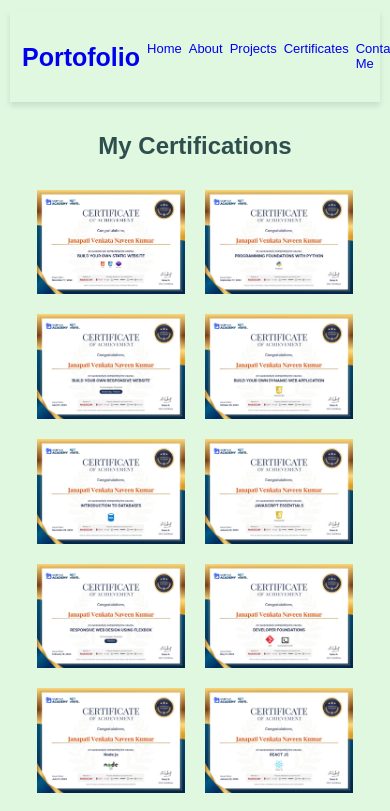
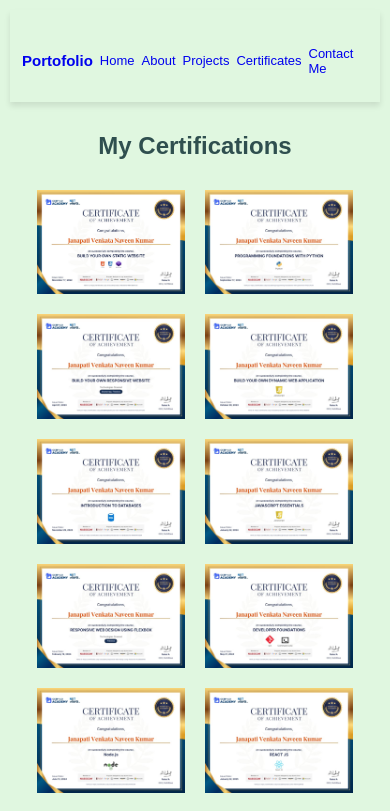
Before and after one commit to Jnaveen1/Portofolio, a React (Create React App) app in the folder myportofolio/: page /certificates in a window 390 px wide. Shown: the top 811 px of the page. Built offline with nearby package versions, Linux system fonts and the light colour scheme.

Commit message:
styling to header

```diff
--- a/myportofolio/src/components/Header/index.css
+++ b/myportofolio/src/components/Header/index.css
@@ -16,6 +16,8 @@
     display: flex;
     flex-direction:row ;
     justify-content: center;
+    align-items: center;
+    margin-top: 10px;
 }
 
 .link{
@@ -29,6 +31,7 @@
 .portfolio-link{
     font-size: 25px;
     text-decoration: none;
+
 }
 
 @media (max-width: 481px) {
@@ -45,6 +48,10 @@
     .header-con{
         padding: 6px 12px;
     }
+    .portfolio-link{
+        font-size: 15px;
+        text-decoration: none;
+    }
 }
 @media (min-width: 481px) and (max-width: 768px) {
     .header-con .por-heading {
```
